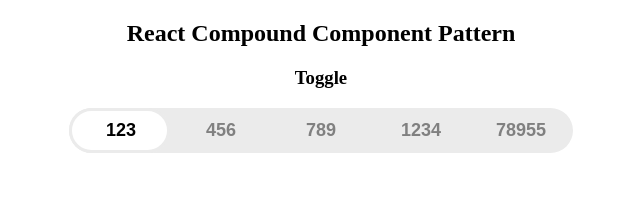
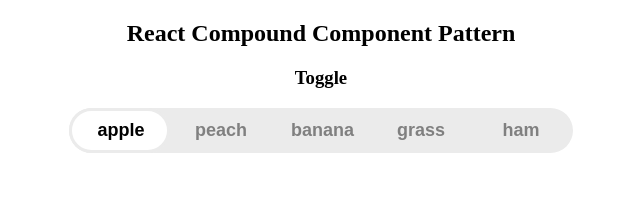
Before and after one commit to peppermintc/compound-pattern-practice, a React (Create React App) app: page / in a window 1280 px wide. Shown: the top 201 px of the page, without its empty margins (319-959 px from the left). Built offline with nearby package versions, Linux system fonts and the light colour scheme.

Commit message:
change labels

```diff
--- a/src/App.js
+++ b/src/App.js
@@ -6,11 +6,11 @@ function App() {
       <h2>React Compound Component Pattern</h2>
       <h3>Toggle</h3>
       <Toggle>
-        <Toggle.Button label="123" />
-        <Toggle.Button label="456" />
-        <Toggle.Button label="789" />
-        <Toggle.Button label="1234" />
-        <Toggle.Button label="78955" />
+        <Toggle.Button label="apple" />
+        <Toggle.Button label="peach" />
+        <Toggle.Button label="banana" />
+        <Toggle.Button label="grass" />
+        <Toggle.Button label="ham" />
       </Toggle>
     </>
   );
```
